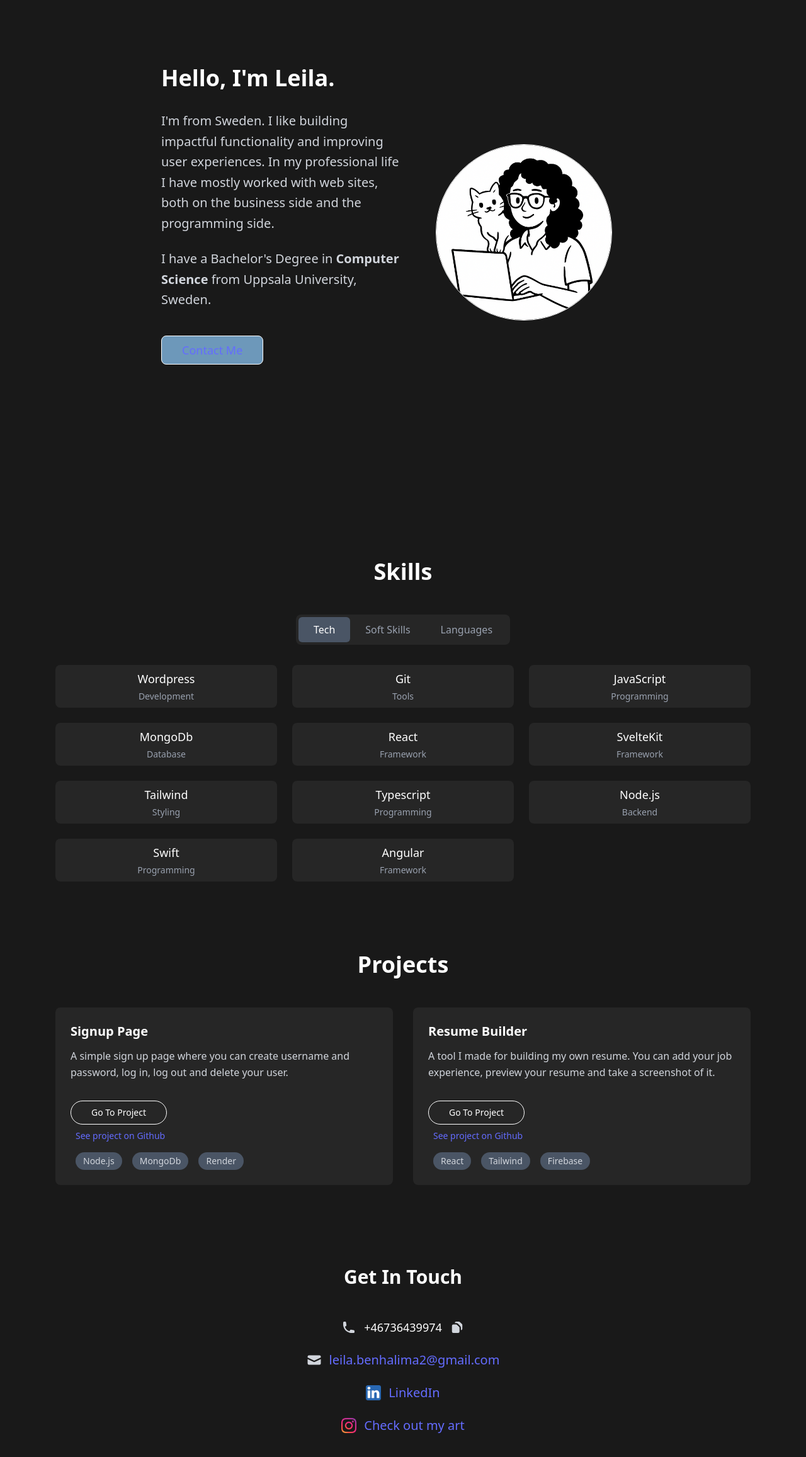
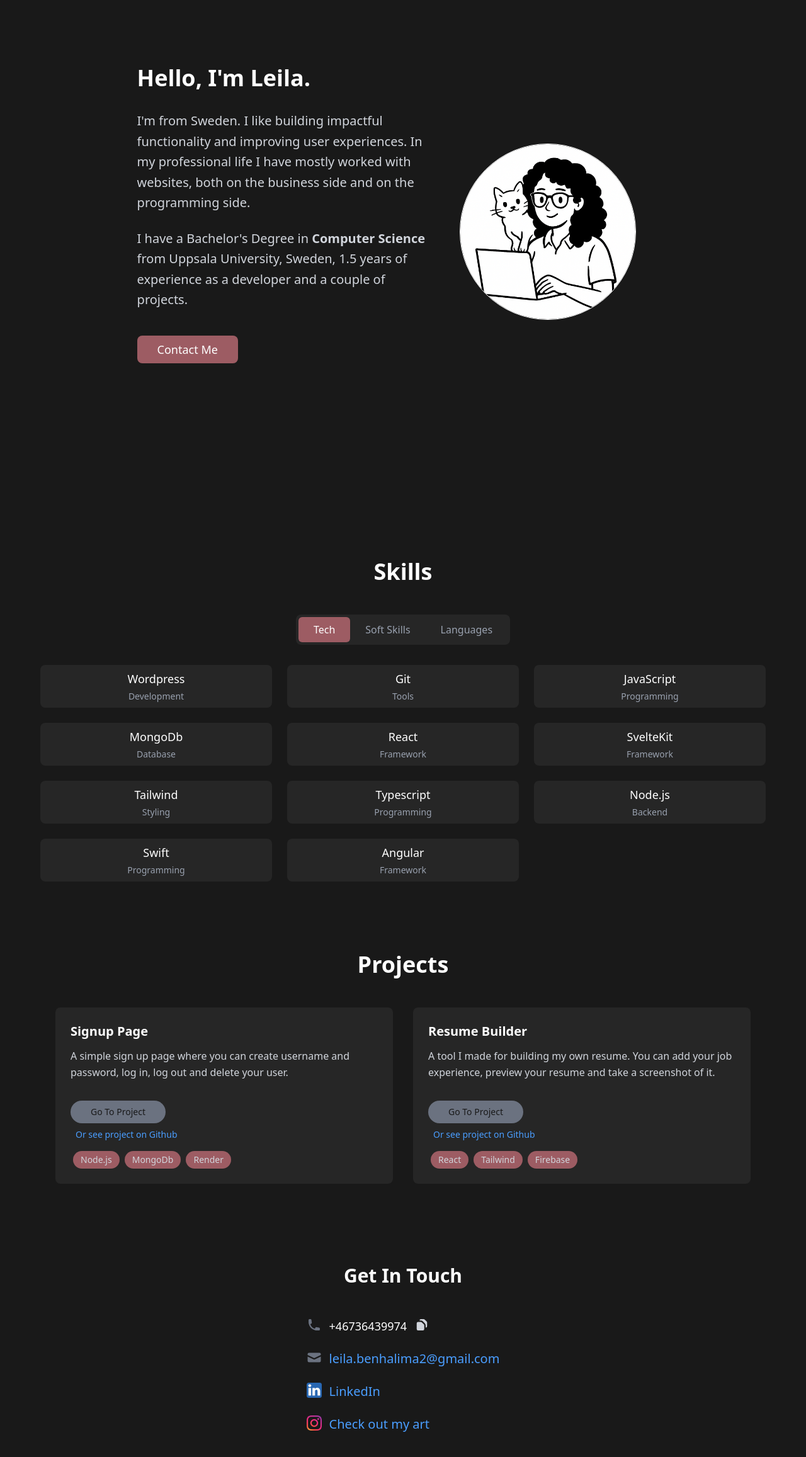
Before and after one commit to leilabb/web-portfolio, a React (Vite) app: page / in a window 1280 px wide. Shown: the top 2314 px of the page at 63% size. Built offline with nearby package versions, Linux system fonts and the light colour scheme.

Commit message:
add fixes and responsiveness

```diff
--- a/src/App.css
+++ b/src/App.css
@@ -1,7 +1,3 @@
-html {
-  scroll-behavior: smooth;
-}
-
 html,
 body,
 #root {
--- a/src/App.jsx
+++ b/src/App.jsx
@@ -1,4 +1,4 @@
-import "./App.css";
+import "./index.css";
 import Home from "./Pages/Home.jsx";
 import Skills from "./Pages/Skills.jsx";
 import Projects from "./Pages/Projects.jsx";
--- a/src/Pages/Contact.jsx
+++ b/src/Pages/Contact.jsx
@@ -19,9 +19,9 @@ const Contact = () => {
     <section id="contact" className="py-16 px-6">
       <div className="max-w-2xl mx-auto text-center">
         <h2 className="text-3xl font-bold text-white mb-12">Get In Touch</h2>
-        <div className="space-y-6">
-          <div className="flex items-center justify-center space-x-3">
-            <PhoneIcon className="h-6 w-6 text-gray-300" />
+        <div className=" inline-block text-left space-y-6">
+          <div className="flex  space-x-3">
+            <PhoneIcon className="h-6 w-6 text-secondAccent" />
             <p className="text-lg">+46736439974</p>
             {copied ? (
               <p>Copied!</p>
@@ -35,33 +35,33 @@ const Contact = () => {
             )}
           </div>
 
-          <div className="flex items-center justify-center space-x-3">
-            <EnvelopeIcon className="h-6 w-6 text-gray-300" />
+          <div className="flex  space-x-3">
+            <EnvelopeIcon className="h-6 w-6 text-secondAccent" />
             <a
               href="mailto:leila.benhalima2@gmail.com"
-              className="text-xl text-gray-300 hover:text-white transition-colors duration-200"
+              className="text-xl text-link hover:underline transition-colors duration-200"
             >
               leila.benhalima2@gmail.com
             </a>
           </div>
 
-          <div className="flex items-center justify-center space-x-3">
+          <div className="flex  space-x-3">
             <img src={LinkedIn} className="h-6 w-6 text-gray-300" />
 
             <a
               href="https://www.linkedin.com/in/leila-ben-halima/"
               target="_blank"
-              className="text-xl text-gray-300 hover:text-white transition-colors duration-200"
+              className="text-xl text-link hover:underline transition-colors duration-200"
             >
               LinkedIn
             </a>
           </div>
-          <div className="flex items-center justify-center space-x-3">
+          <div className="flex space-x-3">
             <img src={Instagram} className="h-6 w-6" />
             <a
               href="https://www.instagram.com/art_and_such__/"
               target="_blank"
-              className="text-xl text-gray-300 hover:text-white transition-colors duration-200"
+              className="text-xl text-link hover:underline transition-colors duration-200"
             >
               Check out my art
             </a>
--- a/src/Pages/Home.jsx
+++ b/src/Pages/Home.jsx
@@ -8,29 +8,30 @@ export default function Home() {
           {/* Portfolio Hero Section */}
           <div className="text-center mb-24 py-16">
             <div className="flex flex-col lg:flex-row items-center justify-center max-w-6xl mx-auto">
-              <div className="lg:w-1/3 max-w-lg">
+              <div className="lg:w-2/5 max-w-lg">
                 <h2 className="text-4xl font-bold text-white mb-8 text-left">
                   Hello, I'm Leila.
                 </h2>
                 <p className="text-gray-300 text-xl mb-6 leading-relaxed text-left">
                   I'm from Sweden. I like building impactful functionality and
                   improving user experiences. In my professional life I have
-                  mostly worked with web sites, both on the business side and
+                  mostly worked with websites, both on the business side and on
                   the programming side.
                 </p>
                 <p className="text-gray-300 text-xl mb-10 leading-relaxed text-left">
                   I have a Bachelor's Degree in{" "}
                   <span className="font-bold">Computer Science </span> from
-                  Uppsala University, Sweden.
+                  Uppsala University, Sweden, 1.5 years of experience as a
+                  developer and a couple of projects.
                 </p>
                 <div className="flex justify-start">
                   <button
-                    className="flex bg-[#6D98BA] items-center cursor-pointer border border-white
+                    className="flex bg-accent hover:bg-accentHover items-center cursor-pointer
                    text-white px-8 py-2 rounded-lg bordertransition-all duration-300 text-lg"
                   >
                     <a href="#contact">
                       {" "}
-                      <span>Contact Me</span>
+                      <span className="text-white">Contact Me</span>
                     </a>
                   </button>
                 </div>
--- a/src/Pages/Projects.jsx
+++ b/src/Pages/Projects.jsx
@@ -5,23 +5,27 @@ const ProjectCard = ({ title, description, tags, link, githubLink }) => (
     <p className="text-gray-300 mb-4 leading-relaxed flex-grow">
       {description}
     </p>
-    <a href={link} target="_blank">
+    <a href={link} className="text-link" target="_blank">
       <button
-        className="flex w-fit items-center cursor-pointer border border-white
-                   text-white mt-4 px-8 py-2 rounded-full bordertransition-all duration-300 text-sm"
+        className="flex bg-secondAccent hover:bg-card hover:text-white w-fit items-center cursor-pointer
+                   text-background mt-4 px-8 py-2 rounded-full bordertransition-all duration-300 text-sm"
       >
         <span> Go To Project</span>
       </button>
     </a>
-    <a className="md:text-sm" href={githubLink}>
-      <p className="block hover:underline m-2 pb-2">See project on Github</p>{" "}
+    <a
+      className="md:text-sm block text-link hover:underline m-2 pb-2"
+      href={githubLink}
+      target="_blank"
+    >
+      Or see project on Github
     </a>
 
-    <div className="mt-auto">
+    <div className="mt-auto flex">
       {tags.map((tag, index) => (
         <span
           key={index}
-          className="inline-block bg-gray-600 text-gray-300 mx-2 px-3 py-1 rounded-full text-sm"
+          className="inline-block bg-accent text-gray-300 mx-1 px-3 py-1 rounded-full text-sm"
         >
           {tag}
         </span>
@@ -64,6 +68,7 @@ const Projects = () => {
               description={project.description}
               tags={project.tags}
               link={project.link}
+              githubLink={project.githubLink}
             />
           ))}
         </div>
--- a/src/Pages/Skills.jsx
+++ b/src/Pages/Skills.jsx
@@ -1,7 +1,7 @@
 import { useState } from "react";
 // Skills Components
 const SkillCard = ({ name, category }) => (
-  <div className="bg-[#262626] rounded-lg p-2 hover:bg-gray-600 transition-colors duration-200">
+  <div className="bg-card rounded-lg p-2 hover:bg-gray-600 transition-colors duration-200">
     <h3 className="text-white text-center font-medium text-lg">{name}</h3>
     <p className="text-gray-400 text-sm text-center mt-1 capitalize">
       {category}
@@ -36,7 +36,6 @@ const SkillsSection = () => {
     ],
     languages: [
       { name: "Swedish", category: "native" },
-      { name: "Darija", category: "native" },
       { name: "English", category: "advanced" },
       { name: "French", category: "advanced" },
       { name: "Spanish", category: "advanced" },
@@ -47,10 +46,8 @@ const SkillsSection = () => {
   const TabButton = ({ tabKey, label, isActive, onClick }) => (
     <button
       onClick={onClick}
-      className={`px-6 py-2 cursor-pointer rounded-md font-medium transition-colors duration-200 ${
-        isActive
-          ? "bg-gray-600 text-white"
-          : "text-gray-400 hover:text-gray-300"
+      className={`px-6 py-2 w-fit cursor-pointer rounded-md font-medium transition-colors duration-200 ${
+        isActive ? "bg-accent text-white" : "text-gray-400 hover:text-gray-300"
       }`}
     >
       {label}
@@ -59,12 +56,12 @@ const SkillsSection = () => {
 
   return (
     <section id="skills" className="md:py-12 py-6">
-      <div className="max-w-6xl mx-auto px-6">
+      <div className="max-w-6xl md:mx-auto">
         <h2 className="text-4xl font-bold text-white mb-12 text-center">
           Skills
         </h2>
         <div className="flex justify-center mb-8">
-          <div className="bg-[#262626] rounded-lg p-1 inline-flex">
+          <div className="bg-card rounded-lg p-1 inline-flex">
             <TabButton
               tabKey="tech"
               label="Tech"
--- a/src/index.css
+++ b/src/index.css
@@ -1,4 +1,17 @@
 @import "tailwindcss";
+
+@theme {
+  --color-background: #191919;
+  --color-card: #262626;
+  --color-link: #4a9eff;
+  --color-accent: #9d5c63;
+  --color-accentHover: #70393e;
+  --color-secondAccent: #6b7280;
+}
+
+html {
+  scroll-behavior: smooth;
+}
 
 :root {
   font-family: system-ui, Avenir, Helvetica, Arial, sans-serif;
@@ -24,15 +37,6 @@ body,
   padding: 0;
   box-sizing: border-box;
 }
-
-a {
-  font-weight: 500;
-  color: #646cff;
-  text-decoration: inherit;
-}
-/* a:hover {
-  color: #535bf2;
-} */
 
 body {
   margin: 0;
--- a/tailwind.config.js
+++ b/tailwind.config.js
@@ -2,21 +2,9 @@
 
 /** @type {import('tailwindcss').Config} */
 module.exports = {
-  content: [
-    "./index.html",
-    "./src/**/*.{js,ts,jsx,tsx}", // Adjust to your file structure
-    "./src/app.css", // Add this if it's not under ./src
-  ],
+  content: ["./index.html", "./src/**/*.{js,ts,jsx,tsx}", "./src/index.css"],
   theme: {
-    extend: {
-      colors: {
-        // background:"#191919",
-        background: "#111111",
-        card: "#262626",
-        link: "#000000",
-      },
-      // Add other theme extensions here (spacing, fonts, etc.)
-    },
+    extend: {},
   },
 
   plugins: [],
```
